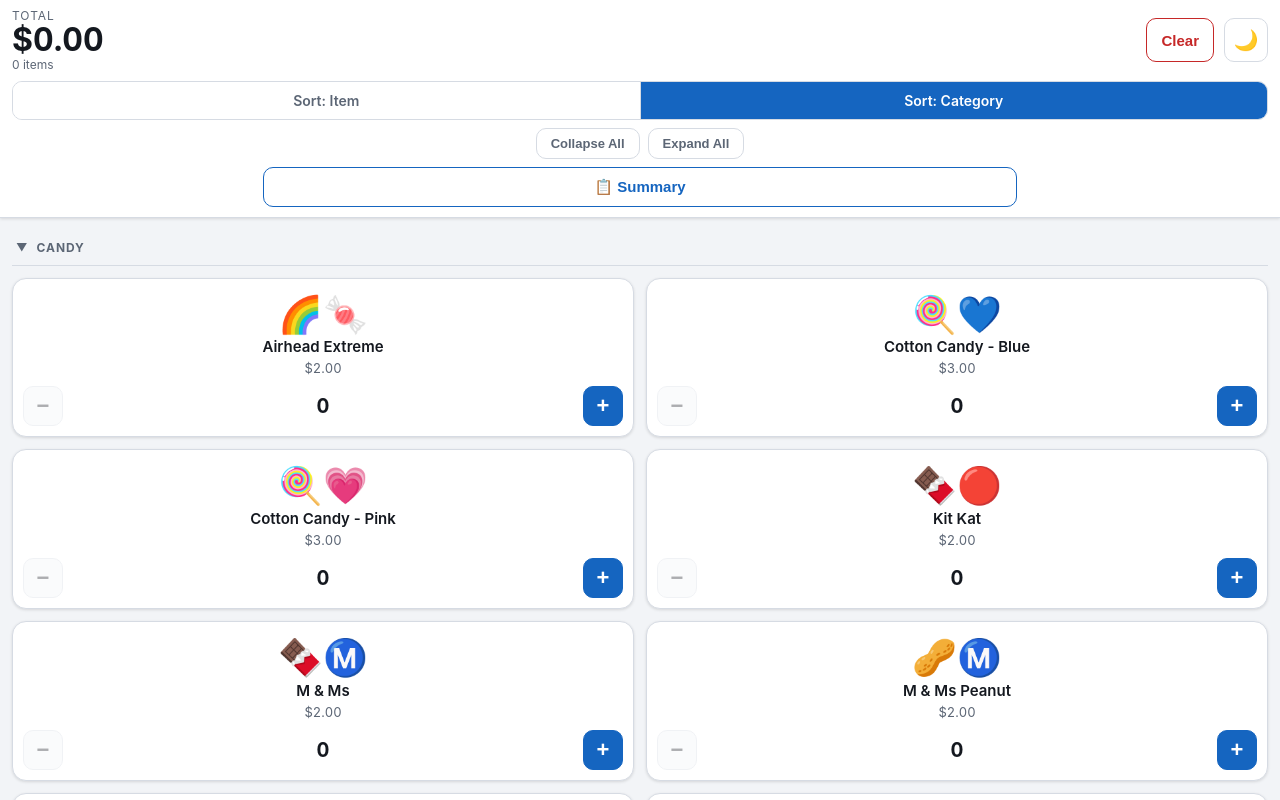
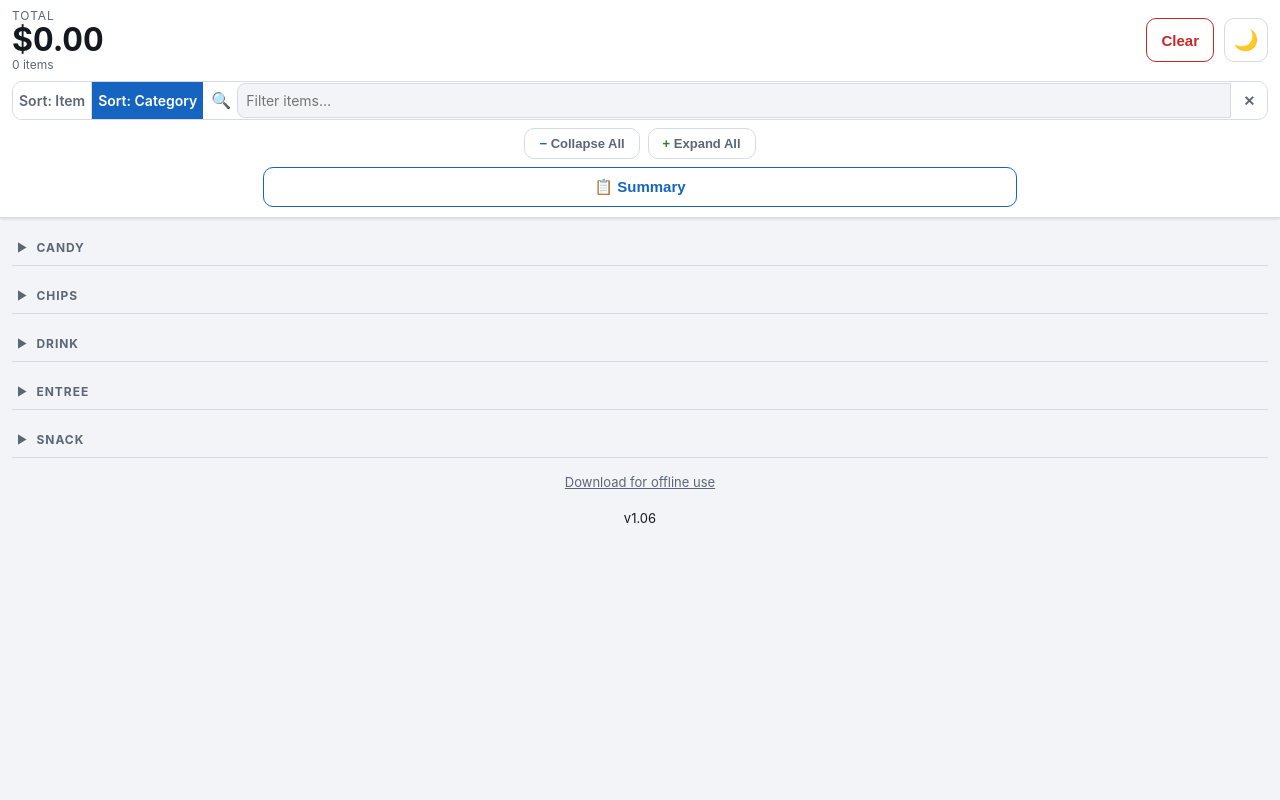
Before and after one commit to sabmaker/boosterorder, a plain HTML site: page index.html in a window 1280 px wide. Drawn offline with Linux system fonts and the light colour scheme.

Commit message:
Add search filter, colored collapse/expand, default collapsed, bump v1.06

```diff
--- a/index.html
+++ b/index.html
@@ -149,7 +149,7 @@
     overflow: hidden;
   }
   .seg button {
-    flex: 1 1 0;
+    flex: 0 0 auto;
     padding: 10px 6px;
     font-size: 14px;
     font-weight: 600;
@@ -164,6 +164,49 @@
     background: var(--accent);
     color: var(--accent-fg);
   }
+
+  .search-wrap {
+    flex: 1 1 auto;
+    display: flex;
+    align-items: center;
+    gap: 0;
+    min-width: 0;
+  }
+  .search-icon {
+    flex: 0 0 auto;
+    font-size: 16px;
+    padding: 0 6px 0 8px;
+    color: var(--muted);
+  }
+  .search-input {
+    flex: 1 1 auto;
+    min-width: 0;
+    border: 1px solid var(--border);
+    border-radius: 8px 0 0 8px;
+    background: var(--bg);
+    color: var(--text);
+    font-family: inherit;
+    font-size: 14px;
+    padding: 8px 8px;
+    outline: none;
+  }
+  .search-input:focus { border-color: var(--accent); }
+  .search-clear {
+    flex: 0 0 auto;
+    border: 0;
+    border-radius: 0 8px 8px 0;
+    background: var(--danger);
+    color: #fff;
+    font-size: 16px;
+    font-weight: 700;
+    width: 36px;
+    height: 36px;
+    cursor: pointer;
+    display: flex;
+    align-items: center;
+    justify-content: center;
+  }
+  .search-clear:active { opacity: .7; }
 
   .collapse-row {
     display: flex;
@@ -416,7 +459,7 @@
   }
   .cat-badge:empty { display: none; }
 
-  .tile.hidden { display: none; }
+  .tile.hidden, .cat-head.hidden { display: none; }
 
   .dl-link {
     grid-column: 1 / -1;
@@ -501,10 +544,15 @@
   <div class="seg" id="sortSeg">
     <button type="button" data-sort="item">Sort: Item</button>
     <button type="button" data-sort="category">Sort: Category</button>
+    <div class="search-wrap" id="searchWrap">
+      <span class="search-icon">🔍</span>
+      <input class="search-input" id="searchInput" type="text" placeholder="Filter items…">
+      <button class="search-clear" id="searchClear" type="button">✕</button>
+    </div>
   </div>
   <div class="collapse-row" id="collapseRow">
-    <button class="btn btn-sm" type="button" data-all="collapse">Collapse All</button>
-    <button class="btn btn-sm" type="button" data-all="expand">Expand All</button>
+    <button class="btn btn-sm" type="button" data-all="collapse"><span style="color:#1565c0;font-weight:700">−</span> Collapse All</button>
+    <button class="btn btn-sm" type="button" data-all="expand"><span style="color:#2e7d32;font-weight:700">+</span> Expand All</button>
   </div>
   <div class="summary-row">
     <button class="btn btn-summary" id="summaryBtn" type="button">📋 Summary</button>
@@ -514,7 +562,7 @@
 <main>
   <div class="grid" id="grid"></div>
   <div class="dl-link" id="offlineHint"></div>
-  <div class="dl-link">v1.05</div>
+  <div class="dl-link">v1.06</div>
 </main>
 
 <!-- Summary overlay -->
@@ -580,9 +628,12 @@
 const qty = ITEMS.map(() => 0);
 
 let sortMode = "category";
-let collapsed = new Set();
+let searchFilter = "";
+const allCats = [...new Set(ITEMS.map(item => item.category))];
+let collapsed = new Set(allCats);
 try {
-  collapsed = new Set(JSON.parse(localStorage.getItem("boosterOrderCollapsed")) || []);
+  const stored = JSON.parse(localStorage.getItem("boosterOrderCollapsed"));
+  if (stored) collapsed = new Set(stored);
 } catch (e) {}
 
 const grid     = document.getElementById("grid");
@@ -597,6 +648,19 @@
 const closeBtn   = document.getElementById("closeBtn");
 const sheetBody  = document.getElementById("sheetBody");
 const sheetTotal = document.getElementById("sheetTotal");
+
+const searchInput = document.getElementById("searchInput");
+const searchClear = document.getElementById("searchClear");
+
+searchInput.addEventListener("input", () => {
+  searchFilter = searchInput.value.trim().toLowerCase();
+  render();
+});
+searchClear.addEventListener("click", () => {
+  searchInput.value = "";
+  searchFilter = "";
+  render();
+});
 
 const money = n => "$" + n.toFixed(2);
 
@@ -798,14 +862,17 @@
   grid.querySelectorAll(".tile").forEach(tile => {
     const i = Number(tile.dataset.index);
     const cat = tile.dataset.cat;
-    total += qty[i] * ITEMS[i].price;
+    const item = ITEMS[i];
+    total += qty[i] * item.price;
     count += qty[i];
     catQty[cat] = (catQty[cat] || 0) + qty[i];
 
+    const matchesSearch = !searchFilter || item.name.toLowerCase().includes(searchFilter) || item.category.toLowerCase().includes(searchFilter);
+    const hideByCat = sortMode === "category" && collapsed.has(cat);
     tile.querySelector(".qty-num").textContent = qty[i];
     tile.querySelector(".qty-minus").disabled = qty[i] === 0;
     tile.classList.toggle("has-qty", qty[i] > 0);
-    tile.classList.toggle("hidden", sortMode === "category" && collapsed.has(cat));
+    tile.classList.toggle("hidden", !matchesSearch || hideByCat);
   });
 
   // Collapsed groups show a badge so hidden picks aren't forgotten
@@ -815,6 +882,14 @@
     head.setAttribute("aria-expanded", isOpen);
     head.querySelector(".cat-badge").textContent =
       !isOpen && catQty[cat] ? catQty[cat] : "";
+    // Hide category header if no items match search
+    if (searchFilter) {
+      const hasMatch = ITEMS.some(item => item.category === cat &&
+        (item.name.toLowerCase().includes(searchFilter) || item.category.toLowerCase().includes(searchFilter)));
+      head.classList.toggle("hidden", !hasMatch);
+    } else {
+      head.classList.remove("hidden");
+    }
   });
 
   totalEl.textContent = money(total);
```
